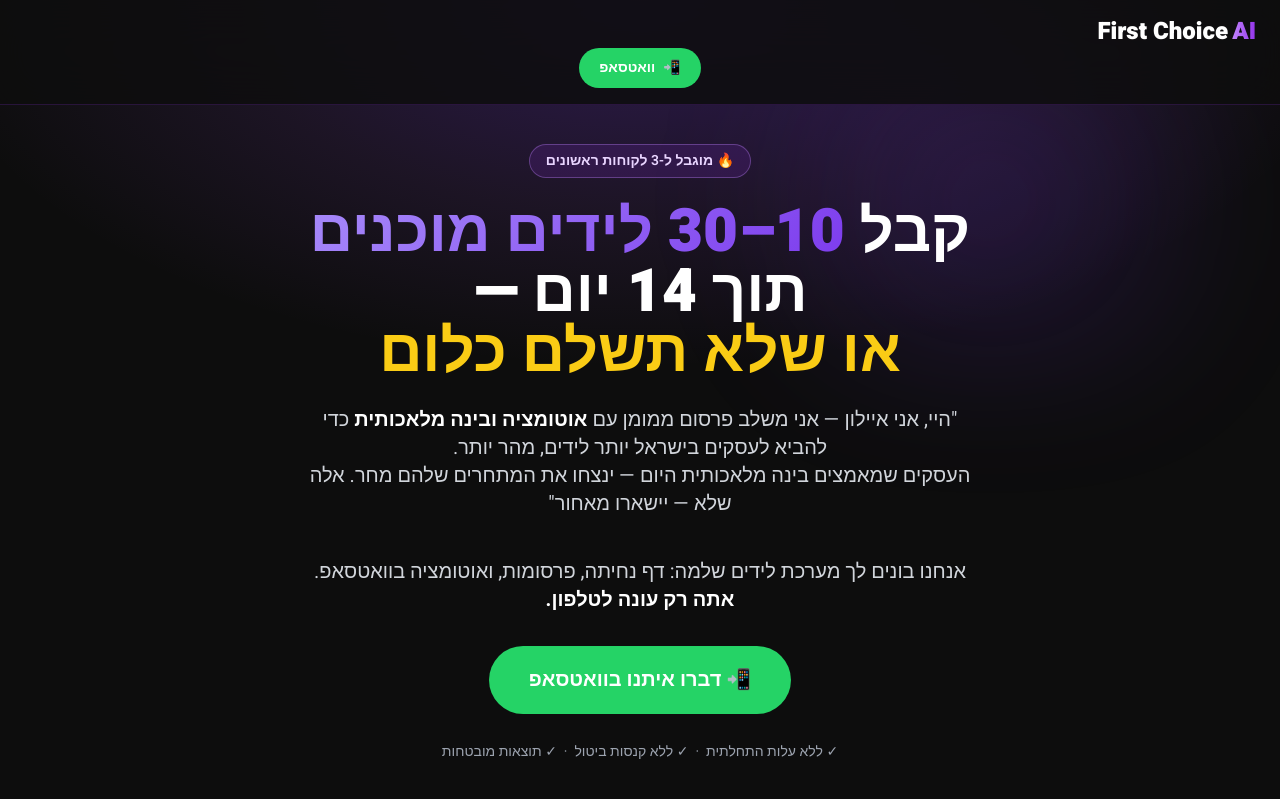
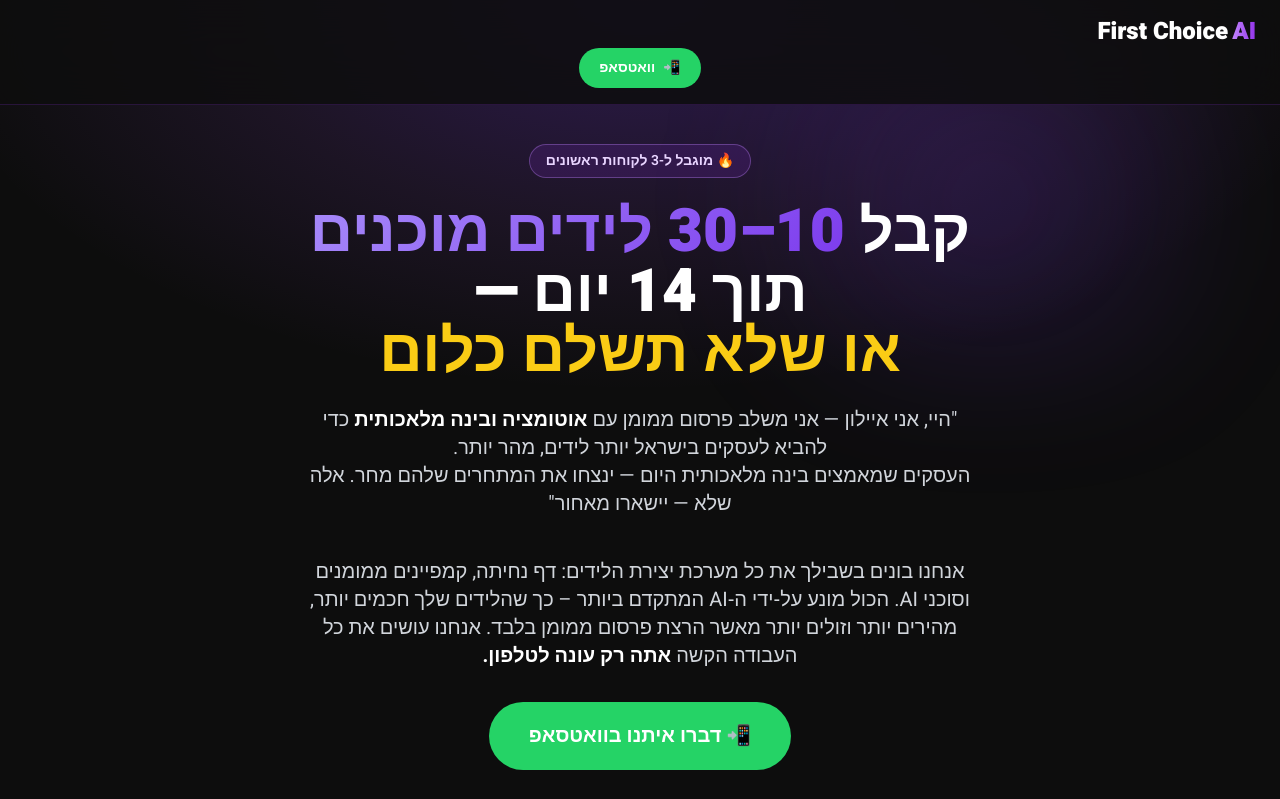
Before and after one commit to frontEndExpert/aylonspigel, a Next.js app: page /aioffer in a window 1280 px wide. Shown: the top 799 px of the page. Built offline with nearby package versions, Linux system fonts and the light colour scheme.

Commit message:
new aioffer1 copy2

```diff
--- a/src/pages/aioffer.jsx
+++ b/src/pages/aioffer.jsx
@@ -100,8 +100,13 @@ export default function LandingPage() {
             <p
               className="text-lg sm:text-xl leading-relaxed mb-10 mx-auto max-w-2xl text-gray-300 text-right sm:text-center"
             >
-              אנחנו בונים לך מערכת לידים שלמה: דף נחיתה, פרסומות, ואוטומציה
-              בוואטסאפ.{ ' ' }
+              אנחנו בונים בשבילך את כל מערכת יצירת הלידים: דף נחיתה, קמפיינים ממומנים וסוכני AI.
+
+              הכול מונע על‑ידי ה‑AI המתקדם ביותר – כך שהלידים שלך חכמים יותר, מהירים יותר וזולים יותר מאשר הרצת פרסום ממומן בלבד.
+
+              אנחנו עושים את כל העבודה הקשה
+
+              { ' ' }
               <strong className="text-white">אתה רק עונה לטלפון.</strong>
             </p>
 
@@ -302,8 +307,8 @@ export default function LandingPage() {
           className="py-8 text-center text-sm border-t border-purple-600/20 text-gray-600"
         >
           כל הזכויות שמורות © 2025{ ' ' }
-          <span className="font-bold text-purple-600">First Choice AI</span> -
-          <a href="https://aylonspigel.com/privacy-he/">מדיניות פרטיות</a>
+          <span className="font-bold text-purple-600">First Choice AI</span>{ ' | ' }
+          <a href="https://aylonspigel.com/privacy-he/" target="_blank" rel="noopener noreferrer">מדיניות פרטיות</a>
         </footer>
 
       </div>
--- a/src/pages/aioffer1.jsx
+++ b/src/pages/aioffer1.jsx
@@ -300,7 +300,7 @@ export default function LandingPageEN() {
         {/* ─── FOOTER ─── */ }
         <footer
           className="py-8 text-center text-sm border-t border-purple-600/20 text-gray-600"
-        >
+        ><a href="https://aylonspigel.com/privacy/" target="_blank" rel="noopener noreferrer">Privacy Policy</a>{ ' | ' }
           Copyright © 2025{ ' ' }
           <span className="font-bold text-purple-600">First Choice AI</span>. All rights reserved.
         </footer>
```
